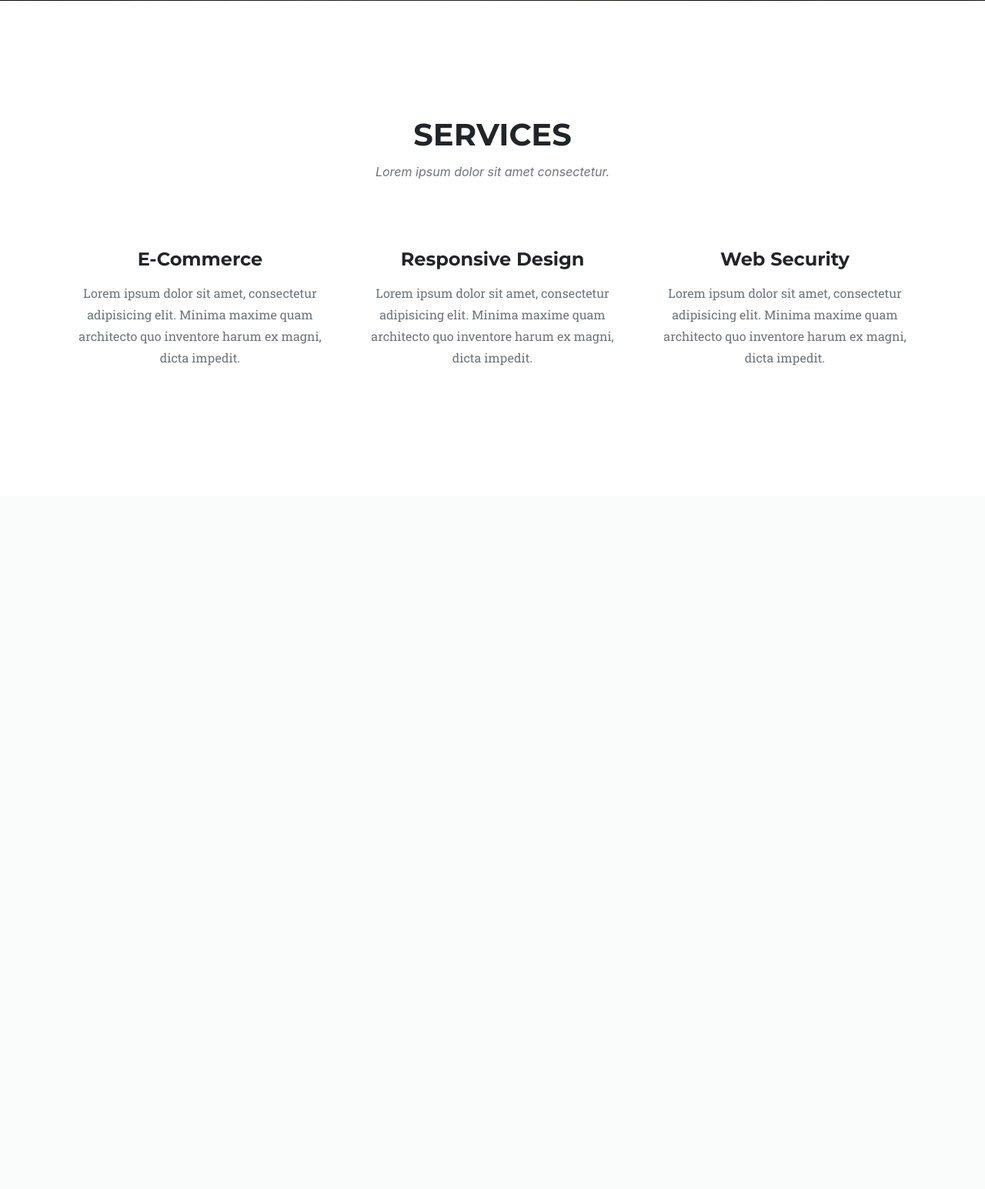
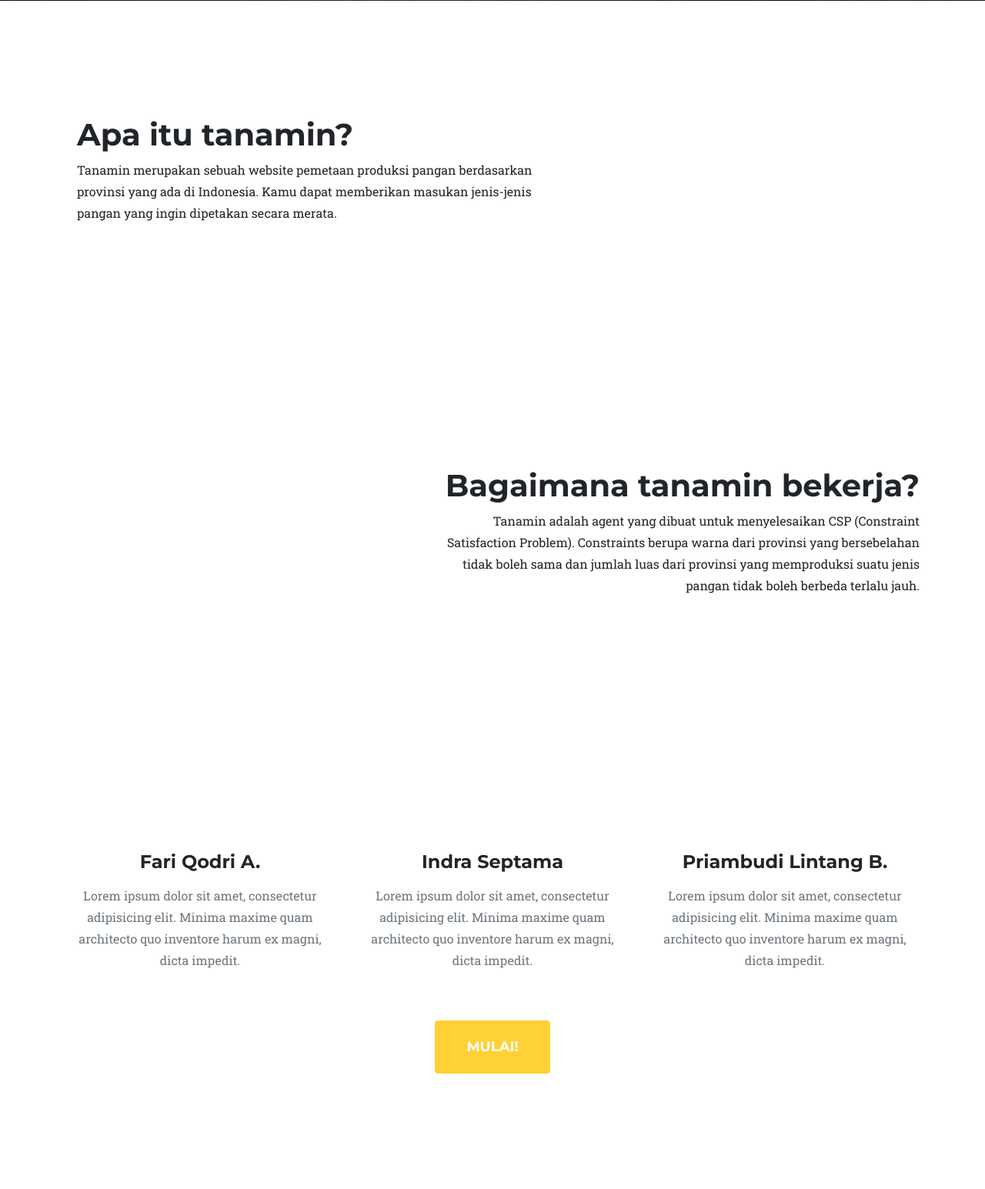
Before and after one commit to fariqodri/tanamin, a Django app: template home/templates/landing.html in a window 1280 px wide. Shown: the part 693-2238 px from the top of the page at 77% size. Before the commit the page ends 1168 px from the top, so only its background shows below. Run offline with Django 3.2, Linux system fonts and the light colour scheme; the template is opened without the code that fills it, so the values that code supplies are empty; parts of the project's set-up code (start-up, migrations or seed data) failed here and were passed over; some libraries are stand-ins or nearby versions; some web fonts are replaced.

Commit message:
Balik lagi

```diff
--- a/csp/utils/localsearch.py
+++ b/csp/utils/localsearch.py
@@ -110,7 +110,7 @@ class LocalSearch:
 			if prev_confs <= confs:
 				same_times += 1
 
-			if same_times >= 100:
+			if same_times >= 50:
 					return current, confs
 			prev_confs = confs
 			var = conflicts[random.randint(0, len(conflicts) - 1)]
--- a/home/static/css/agency.css
+++ b/home/static/css/agency.css
@@ -176,12 +176,15 @@ img::-moz-selection {
 header.masthead {
   text-align: center;
   color: white;
+
   background-image: url("../img/sawah.jpg");
   background-repeat: no-repeat;
-  background-attachment: scroll;
+  background-attachment: fixed;
   background-position: center center;
   background-size: cover;
 }
+
+#
 
 header.masthead .intro-text {
   padding-top: 150px;
--- a/home/templates/landing.html
+++ b/home/templates/landing.html
@@ -24,78 +24,58 @@
         </div>
       </header>
 
-      <!-- Services -->
+
       <section id="services">
         <div class="container">
-          <div class="row">
-            <div class="col-lg-12 text-center">
-              <h2 class="section-heading text-uppercase">Services</h2>
-              <h3 class="section-subheading text-muted">Lorem ipsum dolor sit amet consectetur.</h3>
+            <div class="col-md-7">
+                <h1>Apa itu tanamin?</h1>
+                <p>Tanamin merupakan sebuah website pemetaan produksi pangan
+                    berdasarkan provinsi yang ada di Indonesia. Kamu dapat memberikan masukan jenis-jenis
+                    pangan yang ingin dipetakan secara merata.</p>
+            </div>
+        </div>
+      </section>
+
+      <section id="">
+          <div class="container">
+            <div class="row">
+                <div class="col-md-5">
+                  </div>
+                  <div class="col-md-7" style="text-align:right;">
+                      <h1>Bagaimana tanamin bekerja?</h1>
+                      <p>Tanamin adalah agent yang dibuat untuk menyelesaikan CSP (Constraint Satisfaction Problem). Constraints berupa warna dari provinsi yang
+                          bersebelahan tidak boleh sama dan jumlah luas dari provinsi yang memproduksi suatu jenis
+                          pangan tidak boleh berbeda terlalu jauh.</p>
+                  </div>
             </div>
           </div>
+        </section>
+
+
+      <!-- Services -->
+      <section id="aneh">
+        <div class="container">
           <div class="row text-center">
             <div class="col-md-4">
-              <span class="fa-stack fa-4x">
-                <i class="fas fa-circle fa-stack-2x text-primary"></i>
-                <i class="fas fa-shopping-cart fa-stack-1x fa-inverse"></i>
-              </span>
-              <h4 class="service-heading">E-Commerce</h4>
+              <h4 class="service-heading">Fari Qodri A.</h4>
               <p class="text-muted">Lorem ipsum dolor sit amet, consectetur adipisicing elit. Minima maxime quam architecto quo inventore harum ex magni, dicta impedit.</p>
             </div>
             <div class="col-md-4">
-              <span class="fa-stack fa-4x">
-                <i class="fas fa-circle fa-stack-2x text-primary"></i>
-                <i class="fas fa-laptop fa-stack-1x fa-inverse"></i>
-              </span>
-              <h4 class="service-heading">Responsive Design</h4>
+              <h4 class="service-heading">Indra Septama</h4>
               <p class="text-muted">Lorem ipsum dolor sit amet, consectetur adipisicing elit. Minima maxime quam architecto quo inventore harum ex magni, dicta impedit.</p>
             </div>
             <div class="col-md-4">
-              <span class="fa-stack fa-4x">
-                <i class="fas fa-circle fa-stack-2x text-primary"></i>
-                <i class="fas fa-lock fa-stack-1x fa-inverse"></i>
-              </span>
-              <h4 class="service-heading">Web Security</h4>
+              <h4 class="service-heading">Priambudi Lintang B.</h4>
               <p class="text-muted">Lorem ipsum dolor sit amet, consectetur adipisicing elit. Minima maxime quam architecto quo inventore harum ex magni, dicta impedit.</p>
             </div>
           </div>
         </div>
+        <br>
+        <br>
+        <div class="col-lg-12 text-center">
+            <a class="btn btn-primary btn-xl text-uppercase" href="/app">Mulai!</a>
+          </div>
       </section>
-
-
-      <!-- Modal 6 -->
-      <div class="portfolio-modal modal fade" id="portfolioModal6" tabindex="-1" role="dialog" aria-hidden="true">
-        <div class="modal-dialog">
-          <div class="modal-content">
-            <div class="close-modal" data-dismiss="modal">
-              <div class="lr">
-                <div class="rl"></div>
-              </div>
-            </div>
-            <div class="container">
-              <div class="row">
-                <div class="col-lg-8 mx-auto">
-                  <div class="modal-body">
-                    <!-- Project Details Go Here -->
-                    <h2 class="text-uppercase">Project Name</h2>
-                    <p class="item-intro text-muted">Lorem ipsum dolor sit amet consectetur.</p>
-                    <img class="img-fluid d-block mx-auto" src="img/portfolio/06-full.jpg" alt="">
-                    <p>Use this area to describe your project. Lorem ipsum dolor sit amet, consectetur adipisicing elit. Est blanditiis dolorem culpa incidunt minus dignissimos deserunt repellat aperiam quasi sunt officia expedita beatae cupiditate, maiores repudiandae, nostrum, reiciendis facere nemo!</p>
-                    <ul class="list-inline">
-                      <li>Date: January 2017</li>
-                      <li>Client: Window</li>
-                      <li>Category: Photography</li>
-                    </ul>
-                    <button class="btn btn-primary" data-dismiss="modal" type="button">
-                      <i class="fas fa-times"></i>
-                      Close Project</button>
-                  </div>
-                </div>
-              </div>
-            </div>
-          </div>
-        </div>
-      </div>
 
 <!-- Bootstrap core JavaScript -->
 <script src="{% static 'js/jquery.min.js' %}"></script>
```
Also changed, not shown: home/static/js/geochart.js (+42 -3 lines), home/templates/index.html (+46 -2 lines), home/views.py (+32 -30 lines).
